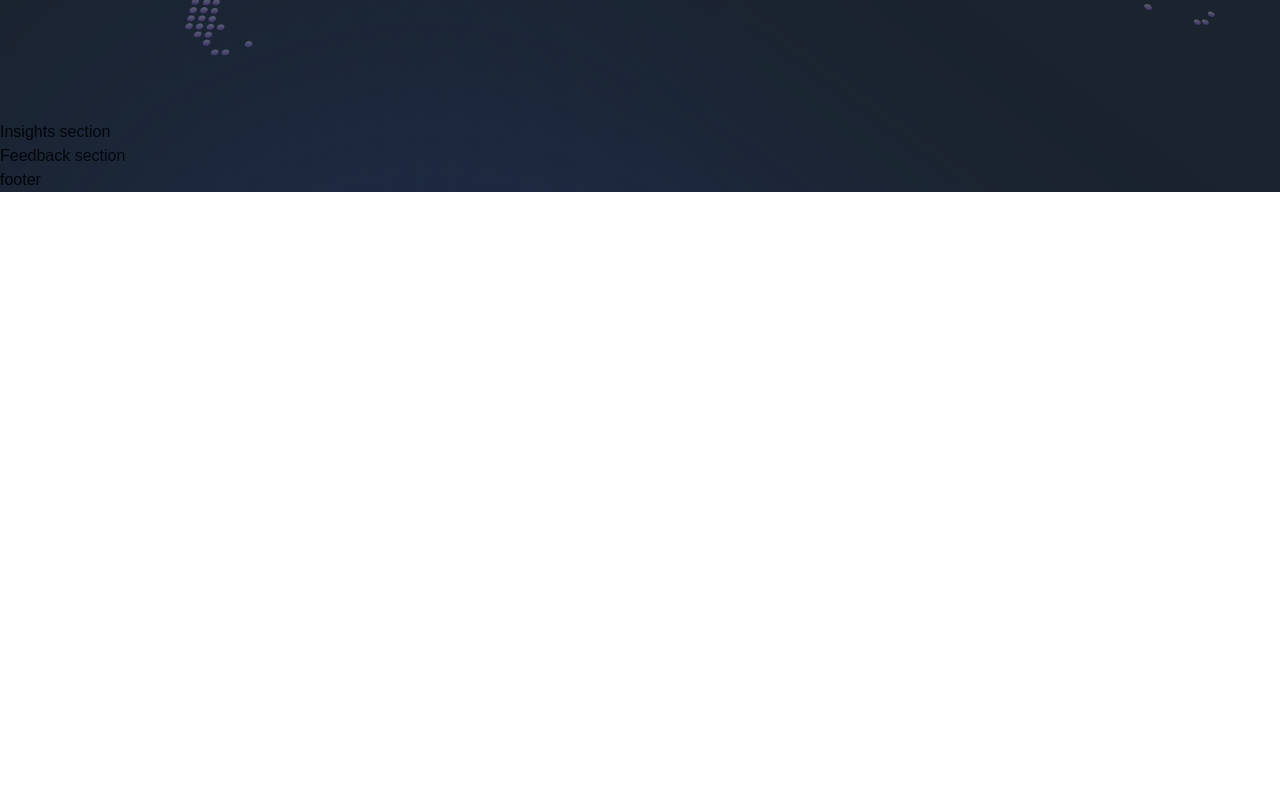
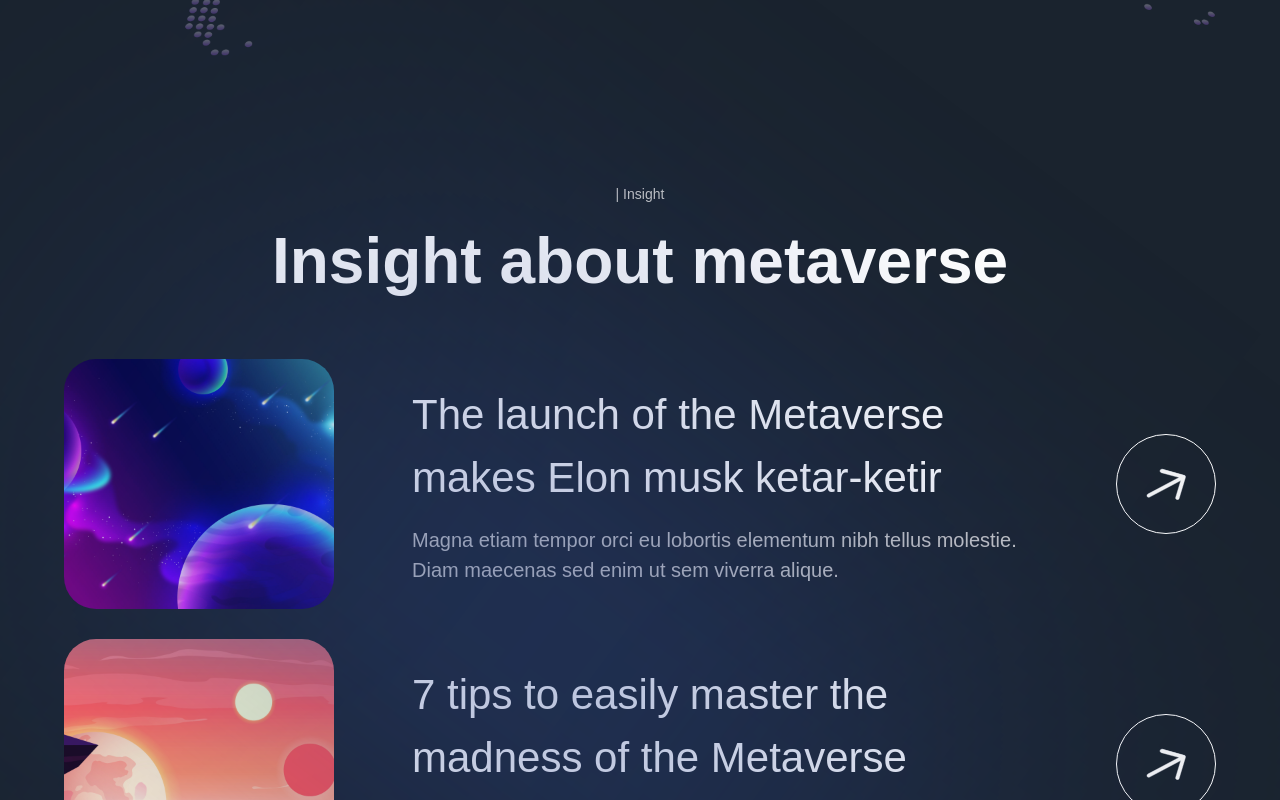
Before and after one commit to sazzadshakhbd/metaverse, a Next.js app: page / in a window 1280 px wide. Shown: the part 5120-5920 px from the top of the page. Before the commit the page ends 5312 px from the top, so only its background shows below. Built offline with nearby package versions, Linux system fonts and the light colour scheme; a web font is replaced by a local one.

Commit message:
insight section done

```diff
--- a/components/InsightCard.jsx
+++ b/components/InsightCard.jsx
@@ -1,9 +1,32 @@
 'use client';
 
-const InsightCard = () => (
-  <div>
-    Insight Card
-  </div>
+import { motion } from 'framer-motion';
+import { fadeIn } from '../utils/motion';
+
+const InsightCard = ({ imgUrl, title, subtitle, index }) => (
+  <motion.div
+    variant={fadeIn('up', 'spring', index * 0.5, 1)}
+    className="flex md:flex-row flex-col gap-4"
+  >
+    <img
+      src={imgUrl}
+      alt="Planet-01"
+      className="md:w-[270px] w-full h-[250px] rounded-[32px] object-cover"
+    />
+    <div className="w-full flex justify-between items-center">
+      <div className="flex-1 md:ml-[62px] flex flex-col max-w-[650px]">
+        <h4 className="font-normal lg:text-[42px] text-[26px] text-white">{title}</h4>
+        <p className="mt-[16px] font-normal lg:text-[20px] text-[14px] text-secondary-white">{subtitle}</p>
+      </div>
+      <div className="lg:flex hidden items-center justify-center w-[100px] h-[100px] rounded-full bg-transparent border-[1px] border-white">
+        <img
+          src="arrow.svg"
+          alt="arrow"
+          className="w-[40%] h-[40%] object-contain"
+        />
+      </div>
+    </div>
+  </motion.div>
 );
 
 export default InsightCard;
--- a/sections/Insights.jsx
+++ b/sections/Insights.jsx
@@ -1,8 +1,30 @@
 'use client';
 
+import { motion } from "framer-motion";
+import styles from "../styles";
+import { staggerContainer } from "../utils/motion";
+import { TitleText, TypingText, InsightCard } from "../components";
+import { insights } from "../constants";
+
 const Insights = () => (
-  <section>
-    Insights section
+  <section className={`${styles.paddings} relative z-0`}>
+    <motion.div
+      variants={staggerContainer}
+      initial="hidden"
+      whileInView="show"
+      viewport={{ once: 'false', amount: 0.25 }}
+      className={`${styles.innerWidth} mx-auto flex flex-col`}
+    >
+      <TypingText title="| Insight" textStyles="text-center" />
+      <TitleText title="Insight about metaverse"
+        textStyles="text-center"
+      />
+      <div className="mt-[50px] flex flex-col gap-[30px]">
+        {insights.map((insight, index) => (
+          <InsightCard key={`insight-${index}`} {...insight} index={index + 1} />
+        ))}
+      </div>
+    </motion.div>
   </section>
 );
 
```
